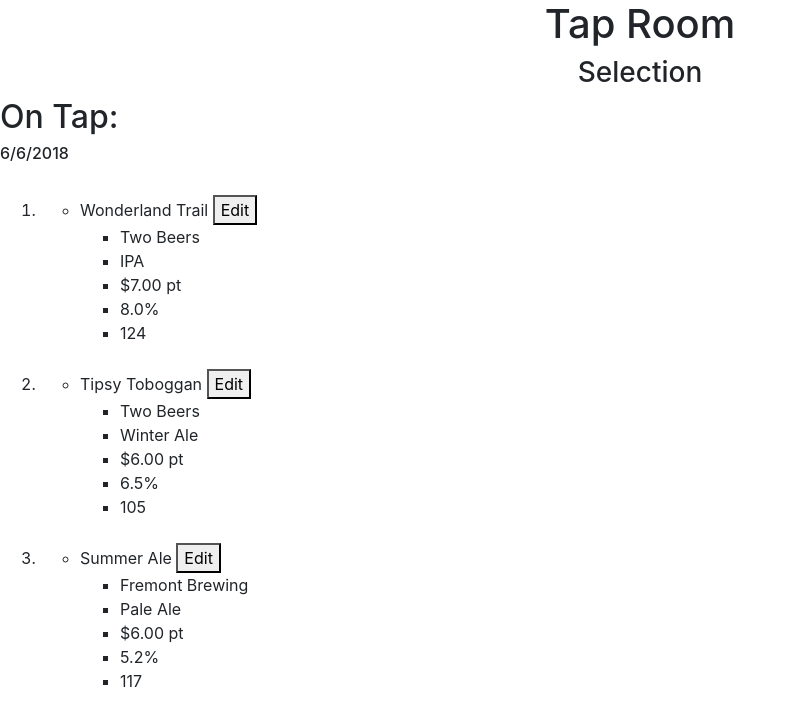
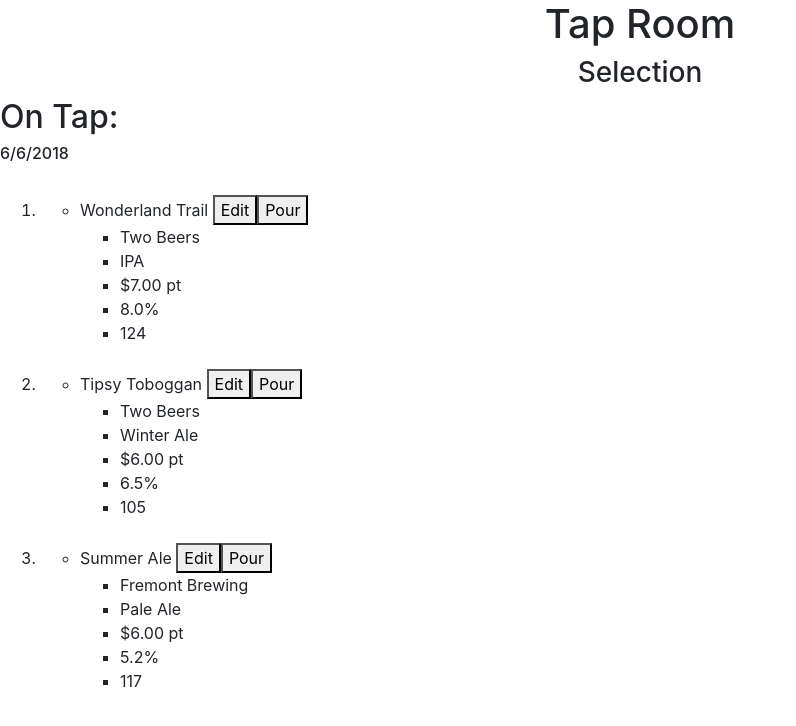
Before and after one commit to dtumpowsky/Tap-Room, an Angular app: page / in a window 1280 px wide. Shown: the top 726 px of the page, without its empty margins (0-796 px from the left). Built offline with nearby package versions, Linux system fonts and the light colour scheme.

Commit message:
click pour button to run pour method and decrease pint by one

```diff
--- a/src/app/app.component.html
+++ b/src/app/app.component.html
@@ -9,7 +9,7 @@
   <ol>
     <li *ngFor="let currentKeg of kegs">
       <ul>
-        <li>{{currentKeg.name}} <button (click)="editKeg(currentKeg)">Edit</button></li>
+        <li>{{currentKeg.name}} <button (click)="editKeg(currentKeg)">Edit</button> <button (click)="pourBeer(currentKeg)">Pour</button></li>
           <ul>
             <li>{{currentKeg.brand}}</li>
             <li>{{currentKeg.type}}</li>
@@ -35,6 +35,5 @@
       <br>
       <input [(ngModel)]="selectedKeg.alcoholContent">
       <br>
-      <input [(ngModel)]="selectedKeg.pints">
     <button (click)="finishedEditing()">Done</button>
   </div>
--- a/src/app/app.component.ts
+++ b/src/app/app.component.ts
@@ -44,7 +44,7 @@
   ];
 
   selectedKeg=null;
-  selectedpint=null;
+  selectedPint=null;
 // edit Keg properties
   editKeg(clickedKeg) {
     this.selectedKeg = clickedKeg;
@@ -54,6 +54,11 @@
   finishedEditing() {
     this.selectedKeg = null;
   }
+//pour beer, pint incriments down by 1
+  pourBeer(clickedKeg) {
+    this.selectedPint = clickedKeg;
+    clickedKeg.pints --;
+  }
 
 
 
```
